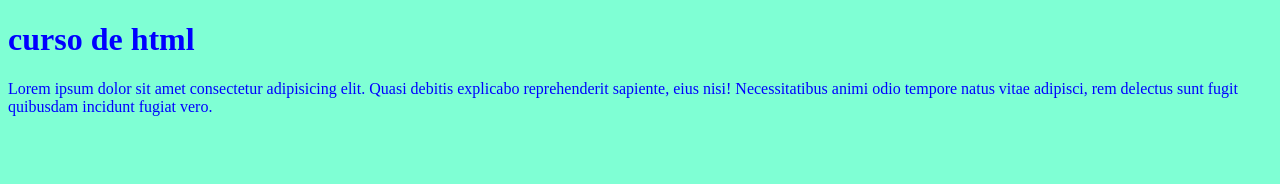
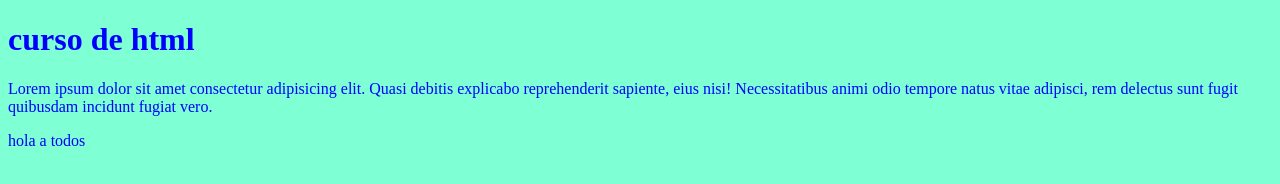
Before and after one commit to codercabral/prueba, a plain HTML site: page index.html in a window 1280 px wide. Drawn offline with Linux system fonts and the light colour scheme.

Commit message:
agregue una carpeta y un div

```diff
--- a/index.html
+++ b/index.html
@@ -10,5 +10,8 @@
 <body>
     <h1>curso de html</h1>
     <p>Lorem ipsum dolor sit amet consectetur adipisicing elit. Quasi debitis explicabo reprehenderit sapiente, eius nisi! Necessitatibus animi odio tempore natus vitae adipisci, rem delectus sunt fugit quibusdam incidunt fugiat vero.</p>
+    <div>
+        <span>hola a todos</span>
+    </div>
 </body>
 </html>
```
Also changed, not shown: img/foto1.jpg (added).
